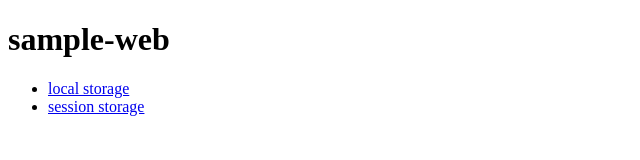
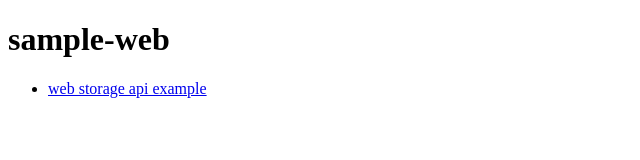
Before and after one commit to fancs-r-yamashiro/sample-web, a website: page docs/index.html in a window 1280 px wide. Shown: the whole page, without its empty margins (0-640 px from the left). Drawn offline with Linux system fonts and the light colour scheme.

Commit message:
Update index.html

```diff
--- a/docs/index.html
+++ b/docs/index.html
@@ -11,8 +11,7 @@
   </div>
   <div>
     <ul>
-      <li><a href="./storage/local_storage.html">local storage</a></li>
-      <li><a href="./storage/session_storage.html">session storage</a></li>
+      <li><a href="./storage/index.html">web storage api example</a></li>
     </ul>
   </div>
 </body>
```
